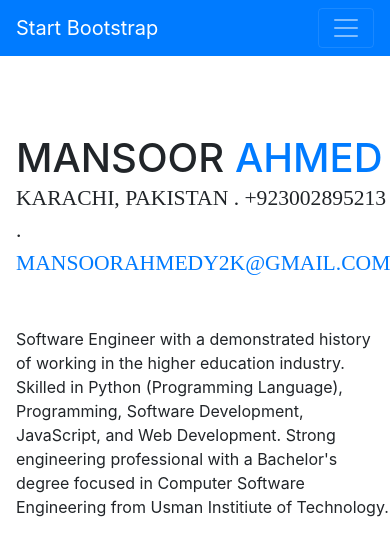
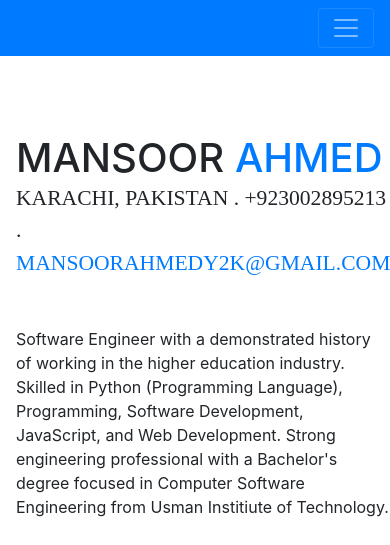
Before and after one commit to mans00rahmed/mans00rahmed.github.io, a website with bundled scripts: page index.html in a window 390 px wide. Shown: the top 545 px of the page. Built offline with nearby package versions, Linux system fonts and the light colour scheme; a web font is replaced by a local one.

Commit message:
updated index

```diff
--- a/index.html
+++ b/index.html
@@ -1,6 +1,8 @@
 <!DOCTYPE html>
 <html lang="en">
   <head>
+
+    <link rel="shortcut icon" type="image/jpg" href= "https://img.icons8.com/external-kiranshastry-gradient-kiranshastry/64/000000/external-developer-coding-kiranshastry-gradient-kiranshastry.png">
     <meta charset="utf-8" />
     <meta
       name="viewport"
@@ -43,7 +45,6 @@
       id="sideNav"
     >
       <a class="navbar-brand js-scroll-trigger" href="#page-top">
-        <span class="d-block d-lg-none">Start Bootstrap</span>
         <span class="d-none d-lg-block">
           <img
             class="img-fluid img-profile rounded-circle mx-auto mb-2"
```
